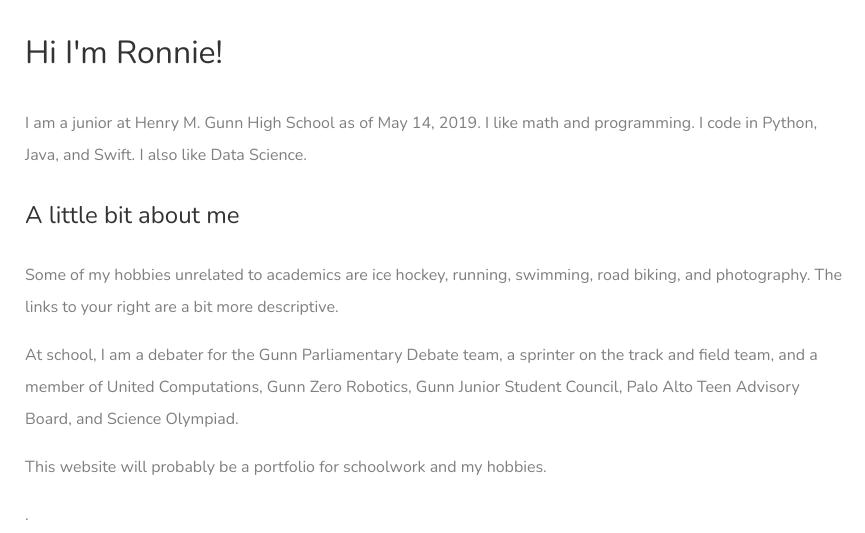
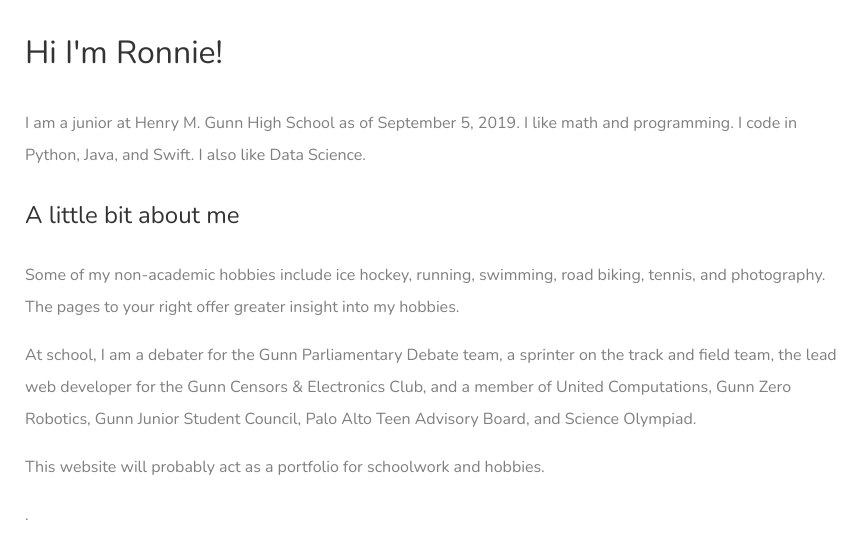
Before and after one commit to Objay1003/objay1003.github.io, a plain HTML site: page index.html in a window 1280 px wide. Shown: the top 533 px of the page, 0-865 px from the left. Drawn offline with nearby package versions, Linux system fonts and the light colour scheme.

Commit message:
Update index.html

```diff
--- a/index.html
+++ b/index.html
@@ -31,11 +31,11 @@
     </div>
     <div class="content about-content">
       <h1>Hi I'm Ronnie!</h1>
-      <p>I am a junior at Henry M. Gunn High School as of May 14, 2019. I like math and programming. I code in Python, Java, and Swift. I also like Data Science.</p>
+      <p>I am a junior at Henry M. Gunn High School as of September 5, 2019. I like math and programming. I code in Python, Java, and Swift. I also like Data Science.</p>
       <h2>A little bit about me</h2>
-      <p>Some of my hobbies unrelated to academics are ice hockey, running, swimming, road biking, and photography. The links to your right are a bit more descriptive.</p>
-      <p>At school, I am a debater for the Gunn Parliamentary Debate team, a sprinter on the track and field team, and a member of United Computations, Gunn Zero Robotics, Gunn Junior Student Council, Palo Alto Teen Advisory Board, and Science Olympiad.</p>
-      <p>This website will probably be a portfolio for schoolwork and my hobbies.</p>.
+      <p>Some of my non-academic hobbies include ice hockey, running, swimming, road biking, tennis, and photography. The pages to your right offer greater insight into my hobbies.</p>
+      <p>At school, I am a debater for the Gunn Parliamentary Debate team, a sprinter on the track and field team, the lead web developer for the Gunn Censors & Electronics Club, and a member of United Computations, Gunn Zero Robotics, Gunn Junior Student Council, Palo Alto Teen Advisory Board, and Science Olympiad.</p>
+      <p>This website will probably act as a portfolio for schoolwork and hobbies.</p>.
     </div>
   </body>
 </html>
```
